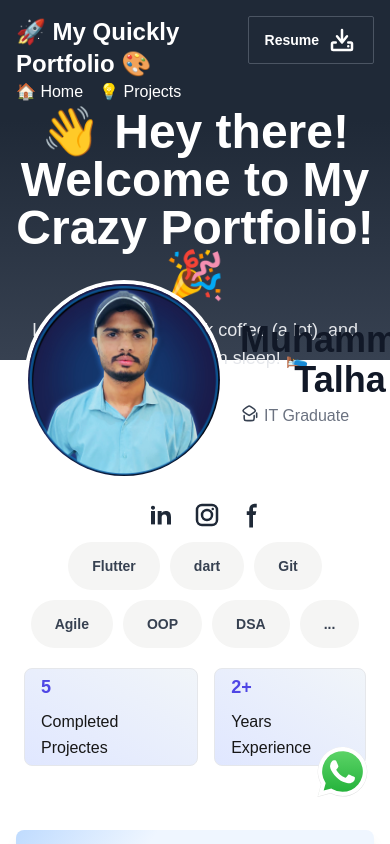
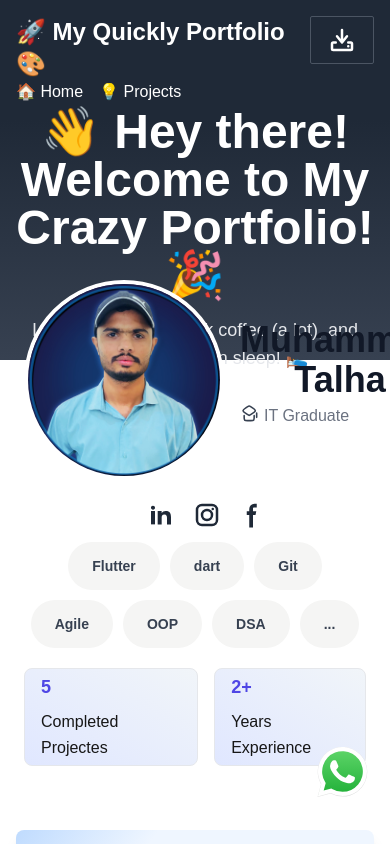
Before and after one commit to mdtalhadev/portfolio, a Next.js app: page / in a window 390 px wide. Shown: the top 844 px of the page. Built offline with nearby package versions, Linux system fonts and the light colour scheme.

Commit message:
navbar is responsive

```diff
--- a/src/components/navBar.tsx
+++ b/src/components/navBar.tsx
@@ -13,7 +13,7 @@ const AppBar = () => (
                 <button
   className="rounded-sm border border-solid border-gray-600 py-2 px-4 text-sm font-semibold shadow-sm shadow-transparent transition-all duration-500 hover:shadow-gray-50 hover:bg-gray-300 flex items-center gap-2"
 >
-  Resume
+  <span className="hidden md:flex lg:flex xl:flex">Resume</span>
   <svg
     className="w-[30px] h-[30px] text-gray-800 "
     aria-hidden="true"
```
